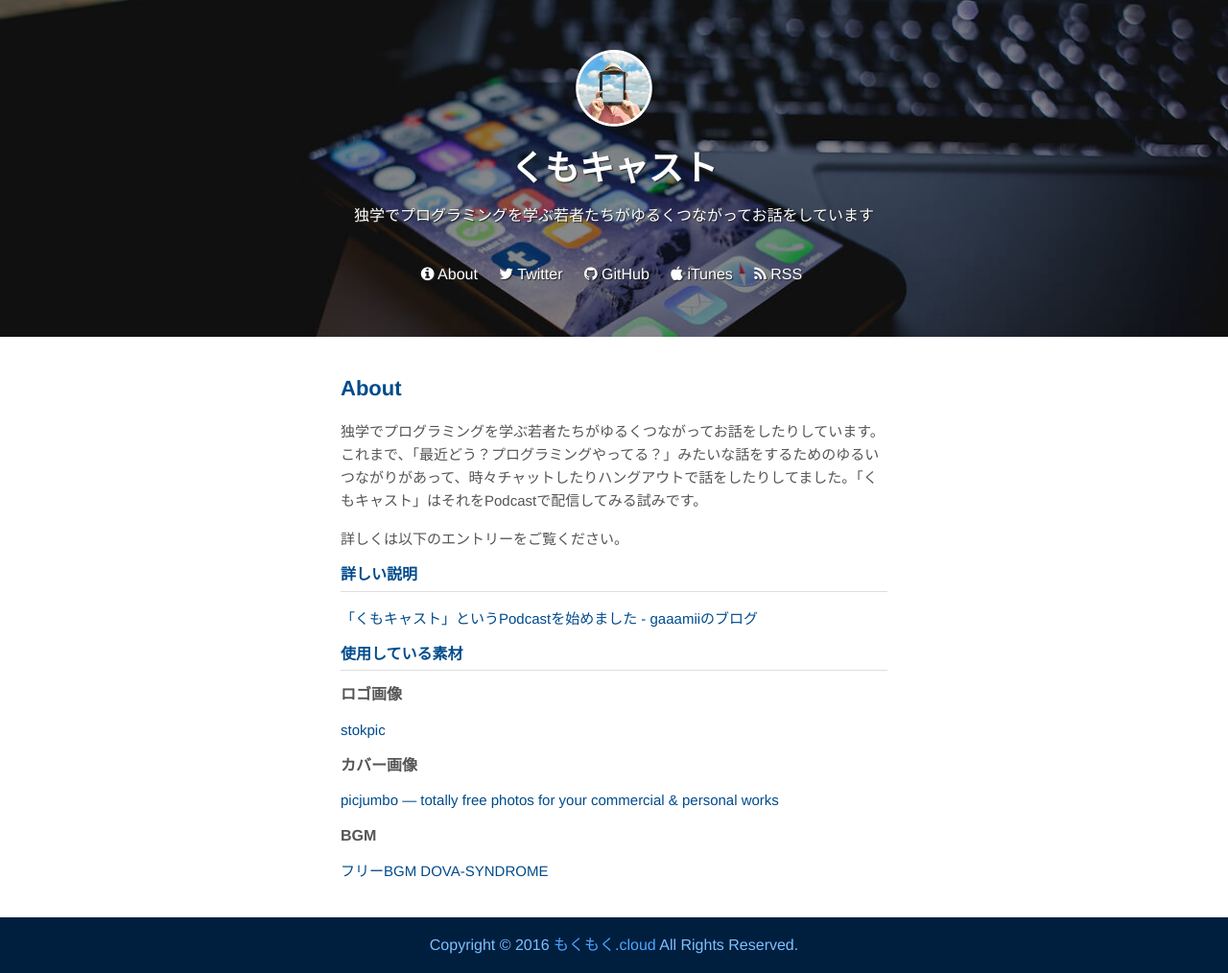
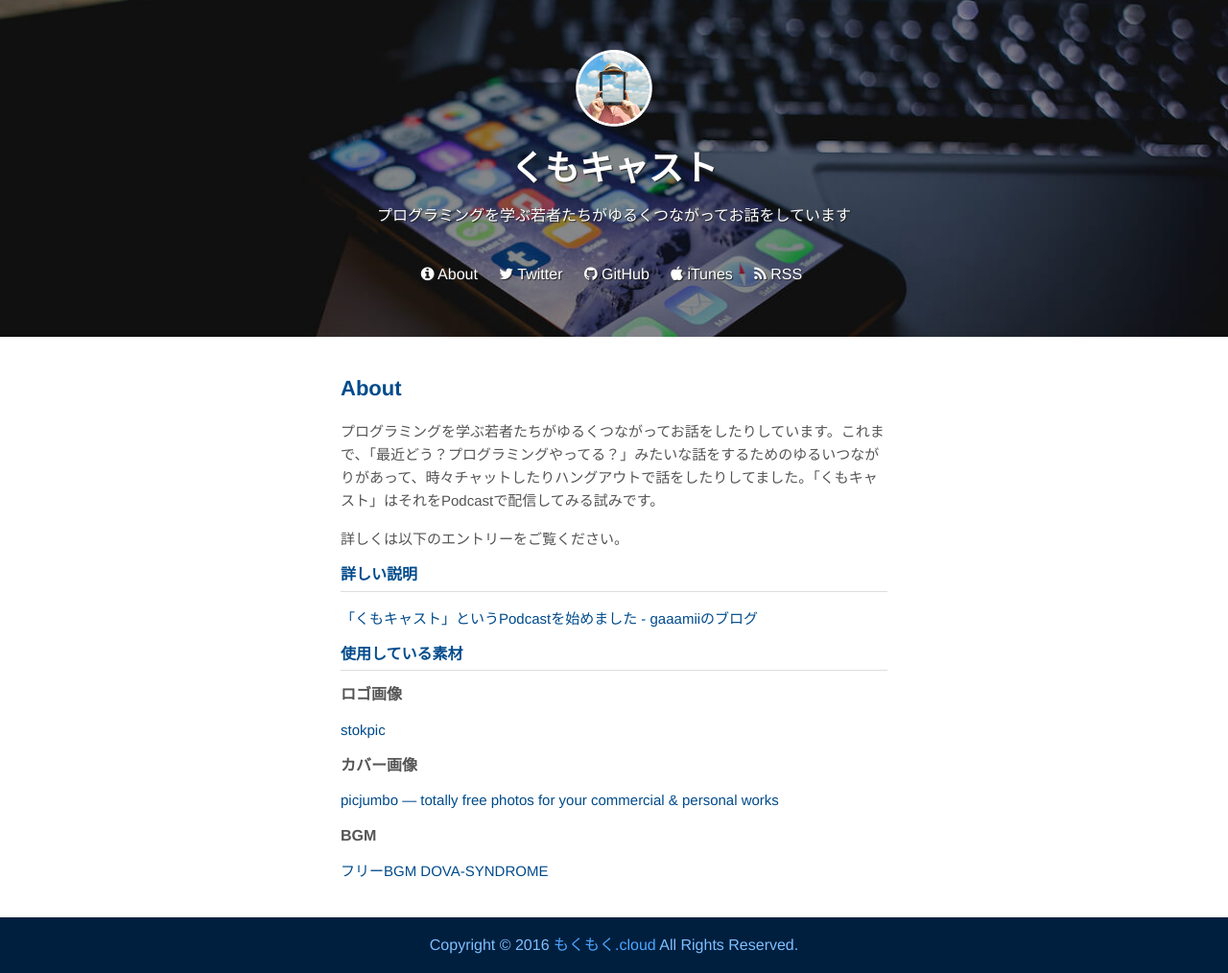
Before and after one commit to kumocast/kumocast.github.io, a Jekyll site: the page built from about.md, in a window 1280 px wide. Shown: the whole page at 96% size. Built offline with Jekyll 4.4.1, drawn with Linux system fonts in a browser that asks for light colours; nearby versions of some CDN libraries.

Commit message:
「独学」っていらねえなということで消した

```diff
--- a/_config.yml
+++ b/_config.yml
@@ -1,7 +1,7 @@
 # Site settings
 title: くもキャスト
 email: your-email@domain.com
-description: 独学でプログラミングを学ぶ若者たちがゆるくつながってお話をしています
+description: プログラミングを学ぶ若者たちがゆるくつながってお話をしています
 baseurl: "" # the subpath of your site, e.g. /blog/
 url: "http://kumocast.jp" # the base hostname & protocol for your site
 twitter_username: kumocast
--- a/about.md
+++ b/about.md
@@ -4,7 +4,7 @@ title: About
 permalink: /about/
 ---
 
-独学でプログラミングを学ぶ若者たちがゆるくつながってお話をしたりしています。これまで、「最近どう？プログラミングやってる？」みたいな話をするためのゆるいつながりがあって、時々チャットしたりハングアウトで話をしたりしてました。「くもキャスト」はそれをPodcastで配信してみる試みです。
+プログラミングを学ぶ若者たちがゆるくつながってお話をしたりしています。これまで、「最近どう？プログラミングやってる？」みたいな話をするためのゆるいつながりがあって、時々チャットしたりハングアウトで話をしたりしてました。「くもキャスト」はそれをPodcastで配信してみる試みです。
 
 詳しくは以下のエントリーをご覧ください。
 
```
